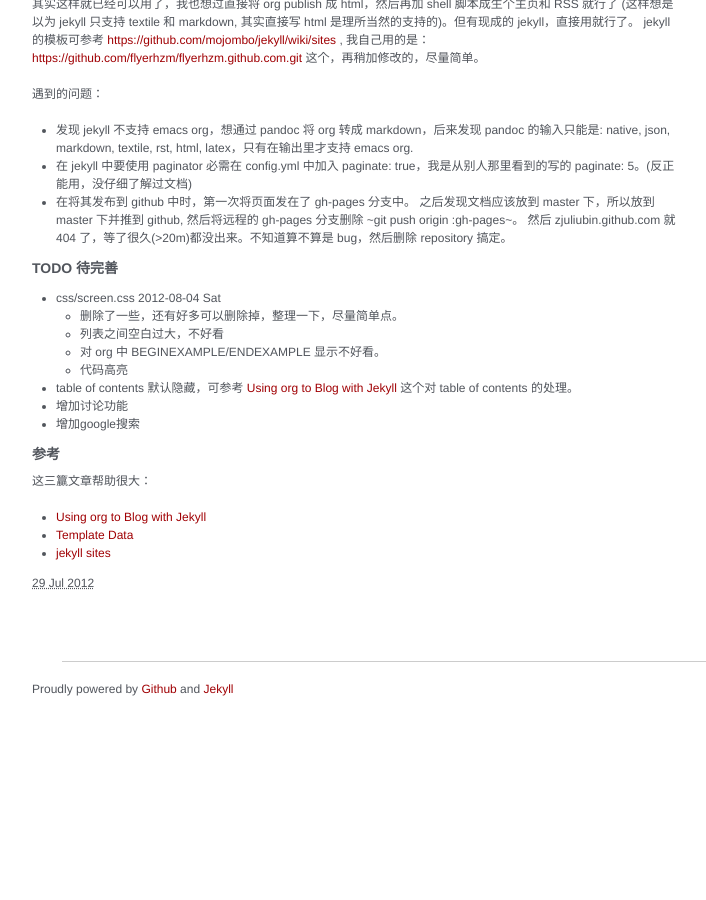
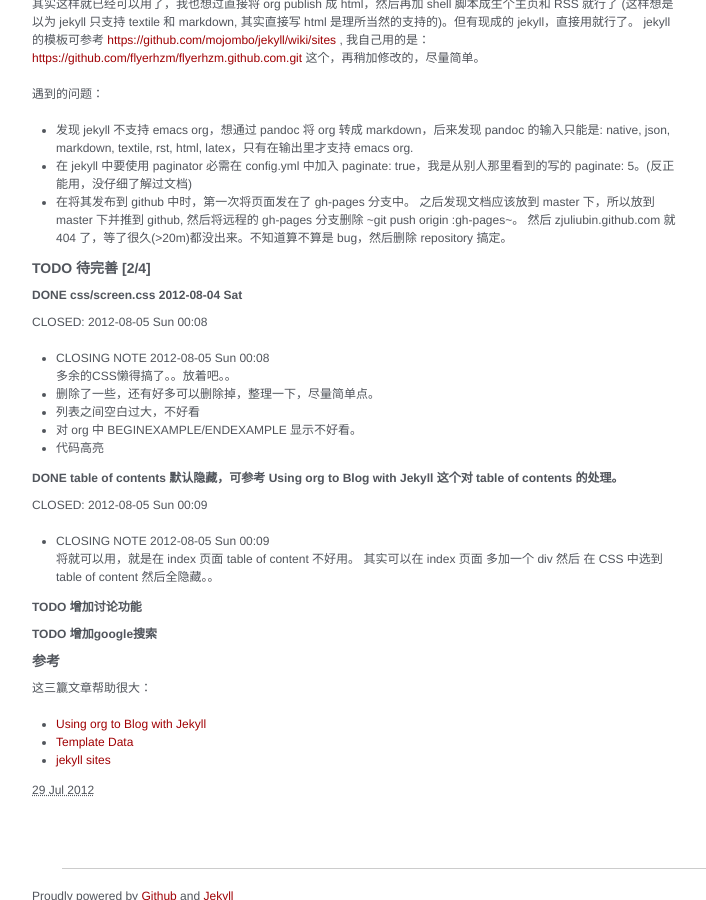
Before and after one commit to zjuliubin/zjuliubin.github.com, a Jekyll site: the page built from _posts/2012-07-29-build-blog-site-on-github.html, in a window 1280 px wide and 900 px high, scrolled down 677 px. Shown: the whole window, without its empty margins (128-834 px from the left). Built offline with Jekyll 4.4.1, drawn with Linux system fonts in a browser that asks for light colours; before the commit the page ends 1375 px from its top, so only the background shows below that.

Commit message:
Update tasks.

```diff
--- a/_posts/2012-07-29-build-blog-site-on-github.html
+++ b/_posts/2012-07-29-build-blog-site-on-github.html
@@ -11,7 +11,14 @@ title: 在 github 上搭建 blog
 <li><a href="#sec-1">1 在 github 上搭建 blog</a>
 <ul>
 <li><a href="#sec-1-1">1.1 过程</a></li>
-<li><a href="#sec-1-2">1.2 待完善</a></li>
+<li><a href="#sec-1-2">1.2 待完善 [2/4]</a>
+<ul>
+<li><a href="#sec-1-2-1">1.2.1 css/screen.css</a></li>
+<li><a href="#sec-1-2-2">1.2.2 table of contents 默认隐藏，可参考 Using org to Blog with Jekyll 这个对 table of contents 的处理。</a></li>
+<li><a href="#sec-1-2-3">1.2.3 增加讨论功能</a></li>
+<li><a href="#sec-1-2-4">1.2.4 增加google搜索</a></li>
+</ul>
+</li>
 <li><a href="#sec-1-3">1.3 参考</a></li>
 </ul>
 </li>
@@ -95,13 +102,23 @@ git push
 </div>
 
 <div id="outline-container-1-2" class="outline-3">
-<h3 id="sec-1-2"><span class="todo TODO">TODO</span> 待完善</h3>
+<h3 id="sec-1-2"><span class="todo TODO">TODO</span> 待完善 [2/4]</h3>
 <div class="outline-text-3" id="text-1-2">
 
 
-<ul>
-<li>css/screen.css <span class="timestamp-wrapper"> <span class="timestamp">2012-08-04 Sat</span></span>
-<ul>
+
+</div>
+
+<div id="outline-container-1-2-1" class="outline-4">
+<h4 id="sec-1-2-1"><span class="done DONE">DONE</span> css/screen.css <span class="timestamp-wrapper"> <span class="timestamp">2012-08-04 Sat</span></span></h4>
+<div class="outline-text-4" id="text-1-2-1">
+
+<p>      <span class="timestamp-wrapper"><span class="timestamp-kwd">CLOSED: </span> <span class="timestamp">2012-08-05 Sun 00:08</span></span><br/>
+</p><ul>
+<li>CLOSING NOTE <span class="timestamp-wrapper"> <span class="timestamp">2012-08-05 Sun 00:08</span></span> <br/>
+       多余的CSS懒得搞了。。放着吧。。
+
+</li>
 <li>删除了一些，还有好多可以删除掉，整理一下，尽量简单点。
 </li>
 <li>列表之间空白过大，不好看
@@ -112,16 +129,41 @@ git push
 </li>
 </ul>
 
-</li>
-<li>table of contents 默认隐藏，可参考 <a href="http://orgmode.org/worg/org-tutorials/org-jekyll.html">Using org to Blog with Jekyll</a> 这个对 table of contents 的处理。
-</li>
-<li>增加讨论功能
-</li>
-<li>增加google搜索
+
+</div>
+
+</div>
+
+<div id="outline-container-1-2-2" class="outline-4">
+<h4 id="sec-1-2-2"><span class="done DONE">DONE</span> table of contents 默认隐藏，可参考 <a href="http://orgmode.org/worg/org-tutorials/org-jekyll.html">Using org to Blog with Jekyll</a> 这个对 table of contents 的处理。</h4>
+<div class="outline-text-4" id="text-1-2-2">
+
+<p>      <span class="timestamp-wrapper"><span class="timestamp-kwd">CLOSED: </span> <span class="timestamp">2012-08-05 Sun 00:09</span></span><br/>
+</p><ul>
+<li>CLOSING NOTE <span class="timestamp-wrapper"> <span class="timestamp">2012-08-05 Sun 00:09</span></span> <br/>
+       将就可以用，就是在 index 页面 table of content 不好用。
+       其实可以在 index 页面 多加一个 div 然后 在 CSS 中选到 table of content 然后全隐藏。。
 </li>
 </ul>
 
+</div>
 
+</div>
+
+<div id="outline-container-1-2-3" class="outline-4">
+<h4 id="sec-1-2-3"><span class="todo TODO">TODO</span> 增加讨论功能</h4>
+<div class="outline-text-4" id="text-1-2-3">
+
+</div>
+
+</div>
+
+<div id="outline-container-1-2-4" class="outline-4">
+<h4 id="sec-1-2-4"><span class="todo TODO">TODO</span> 增加google搜索</h4>
+<div class="outline-text-4" id="text-1-2-4">
+
+
+</div>
 </div>
 
 </div>
```
